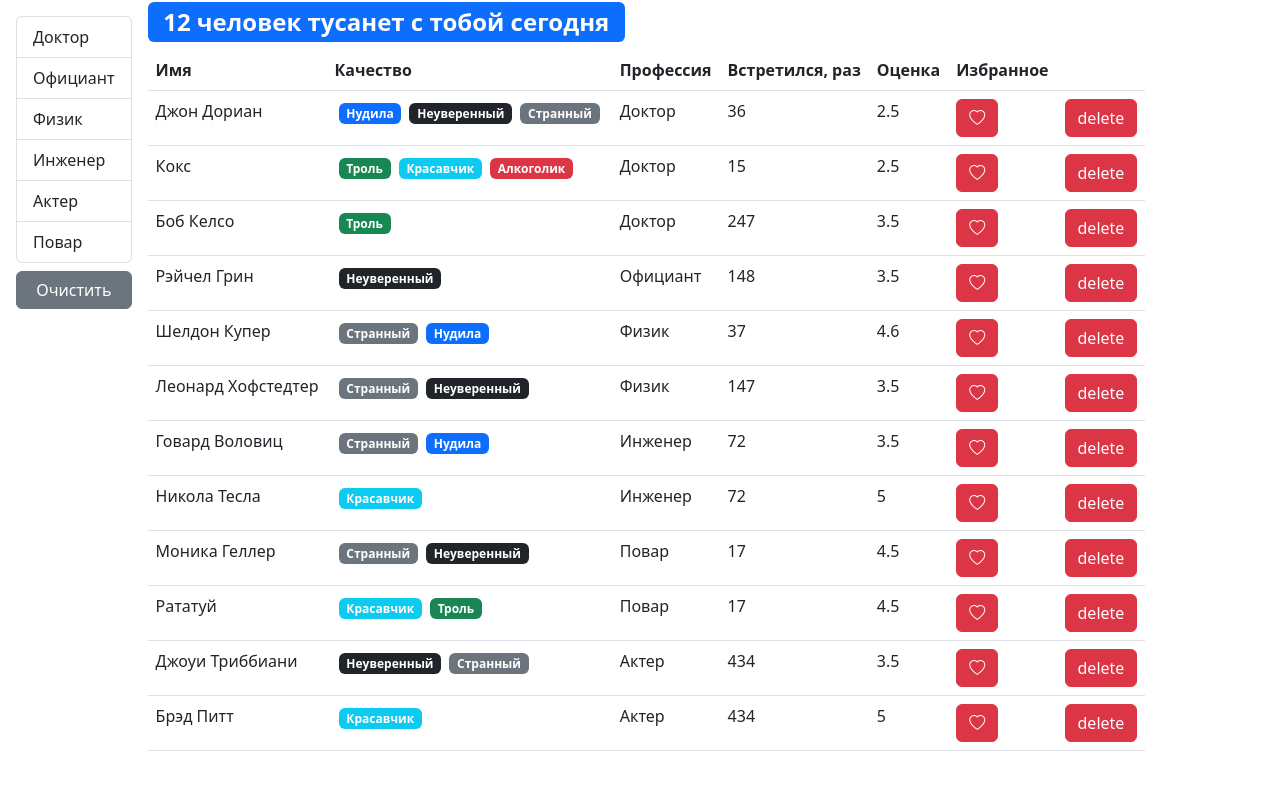
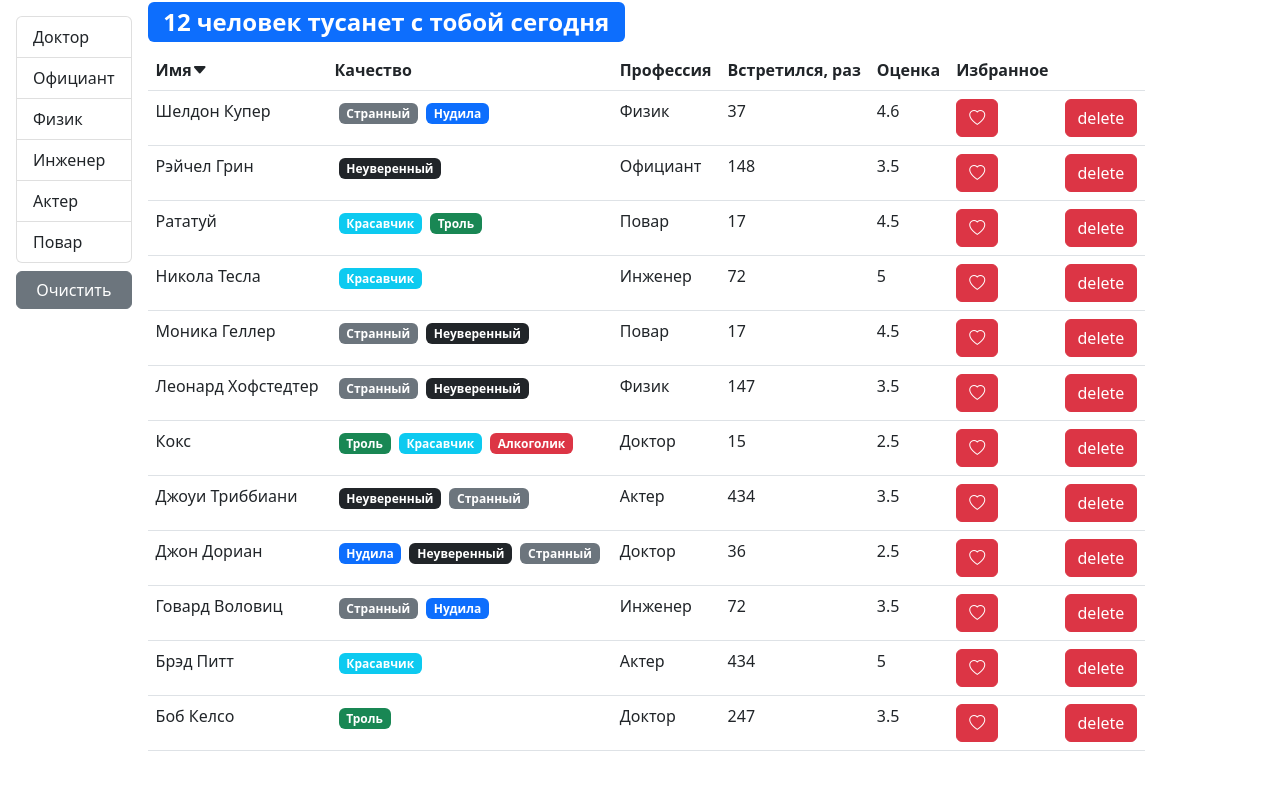
Before and after one commit to 1PlayerKillerGames/kursovaya.wokr2, a React (Create React App) app: page / in a window 1280 px wide. Shown: the top 790 px of the page. Built offline with nearby package versions, Linux system fonts and the light colour scheme.

Commit message:
arrowsort 2

```diff
--- a/src/app/components/table.jsx
+++ b/src/app/components/table.jsx
@@ -3,19 +3,12 @@ import PropTypes from "prop-types"
 import TableBody from "./tableBody"
 import TableHeader from "./tableHeader"
 
-const Table = ({
-  onSort,
-  selectedSort,
-  columns,
-  data,
-  children,
-  currentPath
-}) => {
+const Table = ({ onSort, selectedSort, columns, data, children }) => {
   return (
     <table className="table">
       {children || (
         <>
-          <TableHeader {...{ onSort, selectedSort, columns, currentPath }} />
+          <TableHeader {...{ onSort, selectedSort, columns }} />
           <TableBody {...{ columns, data }} />
         </>
       )}
--- a/src/app/components/tableHeader.jsx
+++ b/src/app/components/tableHeader.jsx
@@ -1,7 +1,7 @@
 import React from "react"
 import PropTypes from "prop-types"
 
-const TableHeader = ({ onSort, selectedSort, columns, currentPath }) => {
+const TableHeader = ({ onSort, selectedSort, columns }) => {
   const handleSort = (item) => {
     if (selectedSort.path === item) {
       onSort({
@@ -11,21 +11,18 @@ const TableHeader = ({ onSort, selectedSort, columns, currentPath }) => {
     } else {
       onSort({ path: item, order: "asc" })
     }
-    console.log(selectedSort.path)
-    console.log(currentPath)
   }
 
   const arrowSort = (selectedSort, currentPath) => {
     if (selectedSort.path === currentPath) {
       if (selectedSort.order === "asc") {
+        return <i className="bi bi-caret-up-fill"></i>
+      } else {
         return <i className="bi bi-caret-down-fill"></i>
-      } else {
-        return <i className="bi bi-caret-up-fill"></i>
       }
     }
     return null
   }
-  console.log(arrowSort(selectedSort, currentPath))
 
   return (
     <thead>
@@ -42,6 +39,7 @@ const TableHeader = ({ onSort, selectedSort, columns, currentPath }) => {
             scope="col"
           >
             {columns[column].name}
+            {arrowSort(selectedSort, columns[column].path)}
           </th>
         ))}
       </tr>
@@ -52,8 +50,7 @@ const TableHeader = ({ onSort, selectedSort, columns, currentPath }) => {
 TableHeader.propTypes = {
   onSort: PropTypes.func.isRequired,
   selectedSort: PropTypes.object.isRequired,
-  columns: PropTypes.object.isRequired,
-  currentPath: PropTypes.string.isRequired
+  columns: PropTypes.object.isRequired
 }
 
 export default TableHeader
--- a/src/app/components/users.jsx
+++ b/src/app/components/users.jsx
@@ -12,7 +12,7 @@ const Users = () => {
   const [currentPage, setCurrentPage] = useState(1)
   const [professions, setProfession] = useState()
   const [selectedProf, setSelectedProf] = useState()
-  const [sortBy, setSortBy] = useState({ iter: "name", order: "desc" })
+  const [sortBy, setSortBy] = useState({ path: "name", order: "desc" })
   const pageSize = 12
 
   const [users, setUsers] = useState()
--- a/src/app/components/usersTable.jsx
+++ b/src/app/components/usersTable.jsx
@@ -46,7 +46,6 @@ const UserTable = ({
       selectedSort={selectedSort}
       columns={columns}
       data={users}
-      currentPath={selectedSort.path}
     />
   )
 }
```
